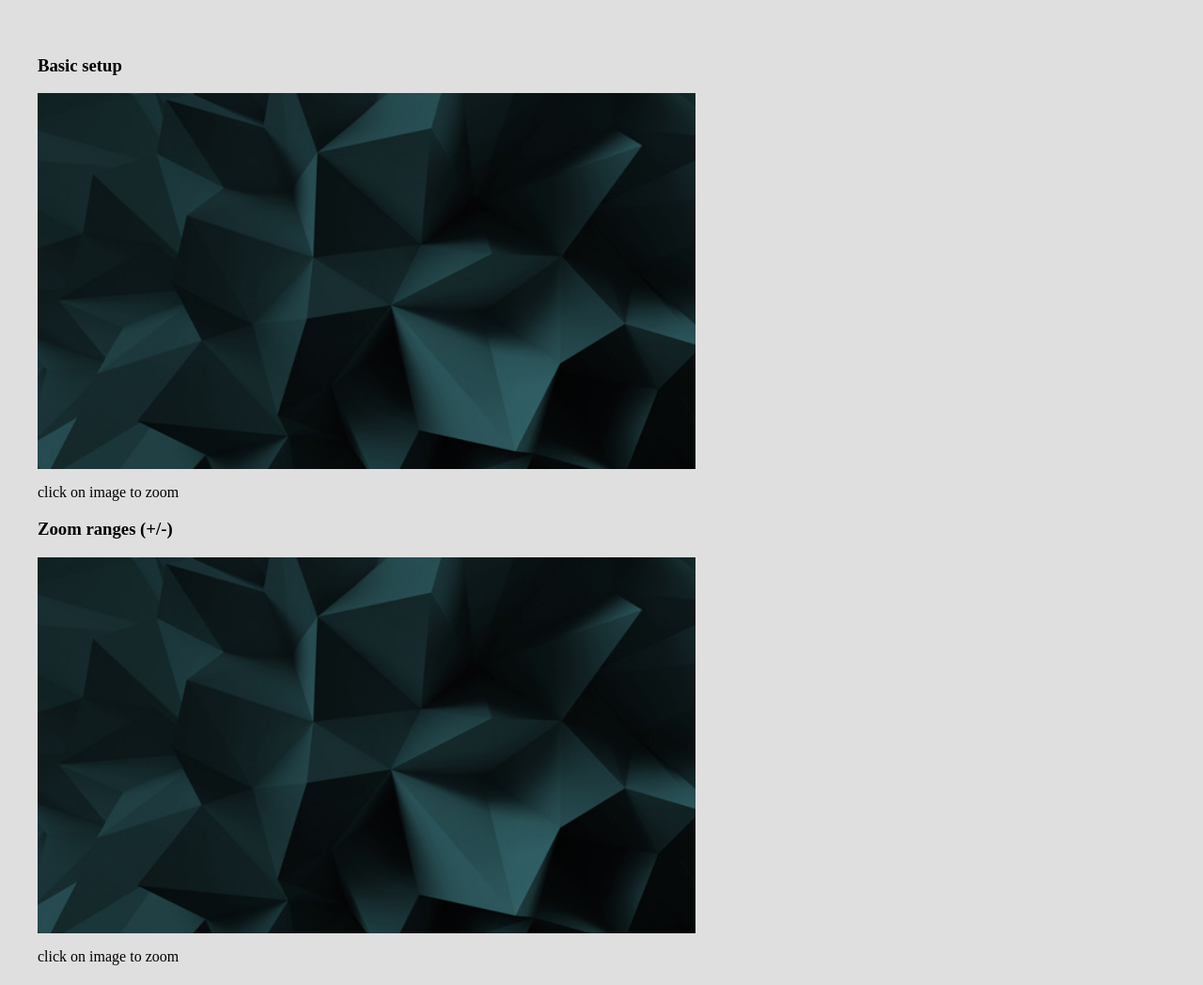
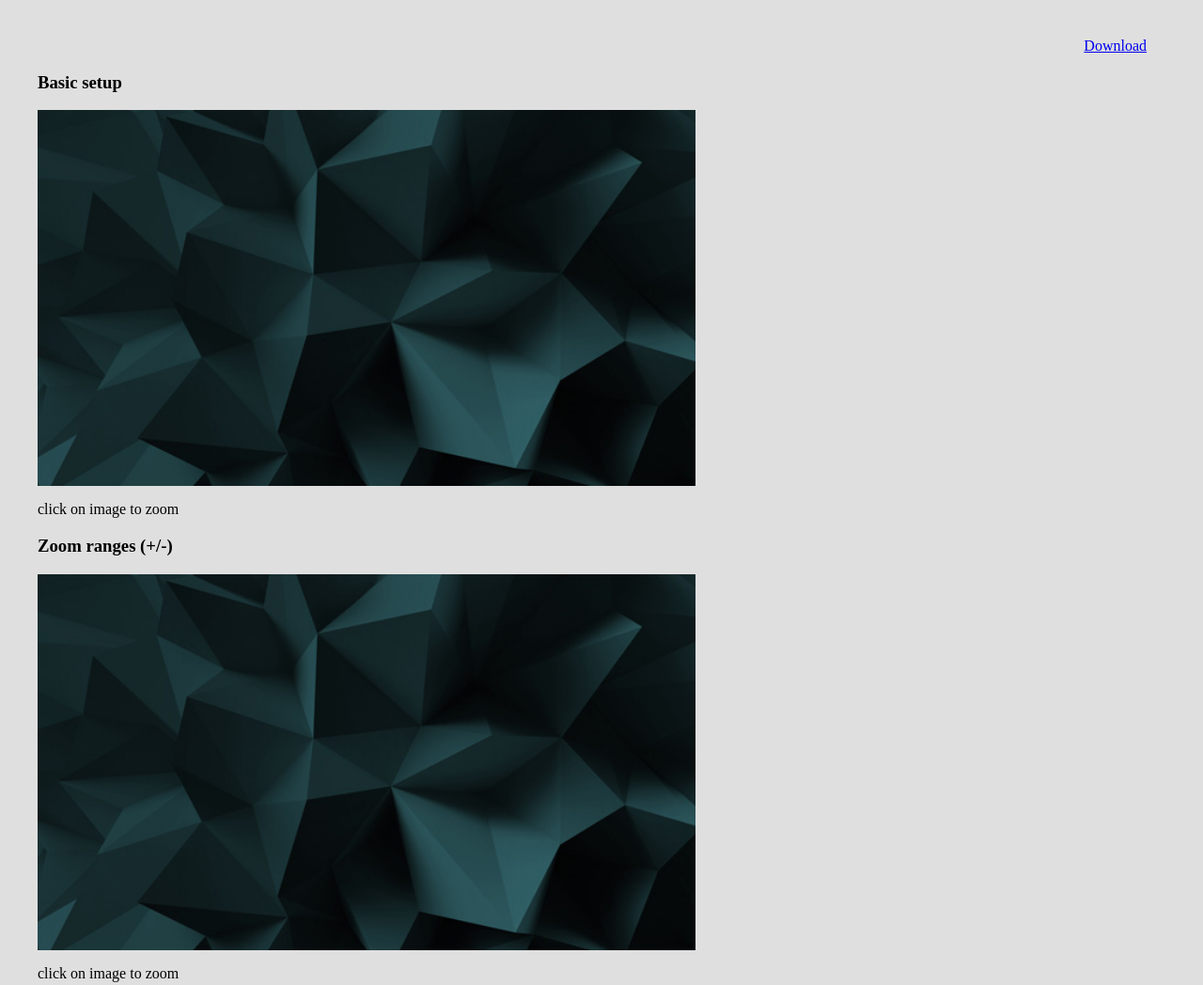
Before and after one commit to rkuhl/zoombox, a plain HTML site: page examples/index.html in a window 1280 px wide. Shown: the whole page at 94% size. Drawn offline with Linux system fonts and the light colour scheme.

Commit message:
Readme - live example

```diff
--- a/examples/index.html
+++ b/examples/index.html
@@ -9,6 +9,9 @@
 </head>
 <body>
 	<div class="container">
+		<div style="padding: 0 20px; text-align: right">
+			<a href="https://github.com/rkuhl/zoombox" target="_blank">Download</a>
+		</div>
 		<!-- ### Basic Setup ### -->
 		<h3>Basic setup</h3>
 		<div class="zoom-box zoom-box-1" data-zoom-src="../assets/xl.jpg"></div>
```
Also changed, not shown: 1 other file.
